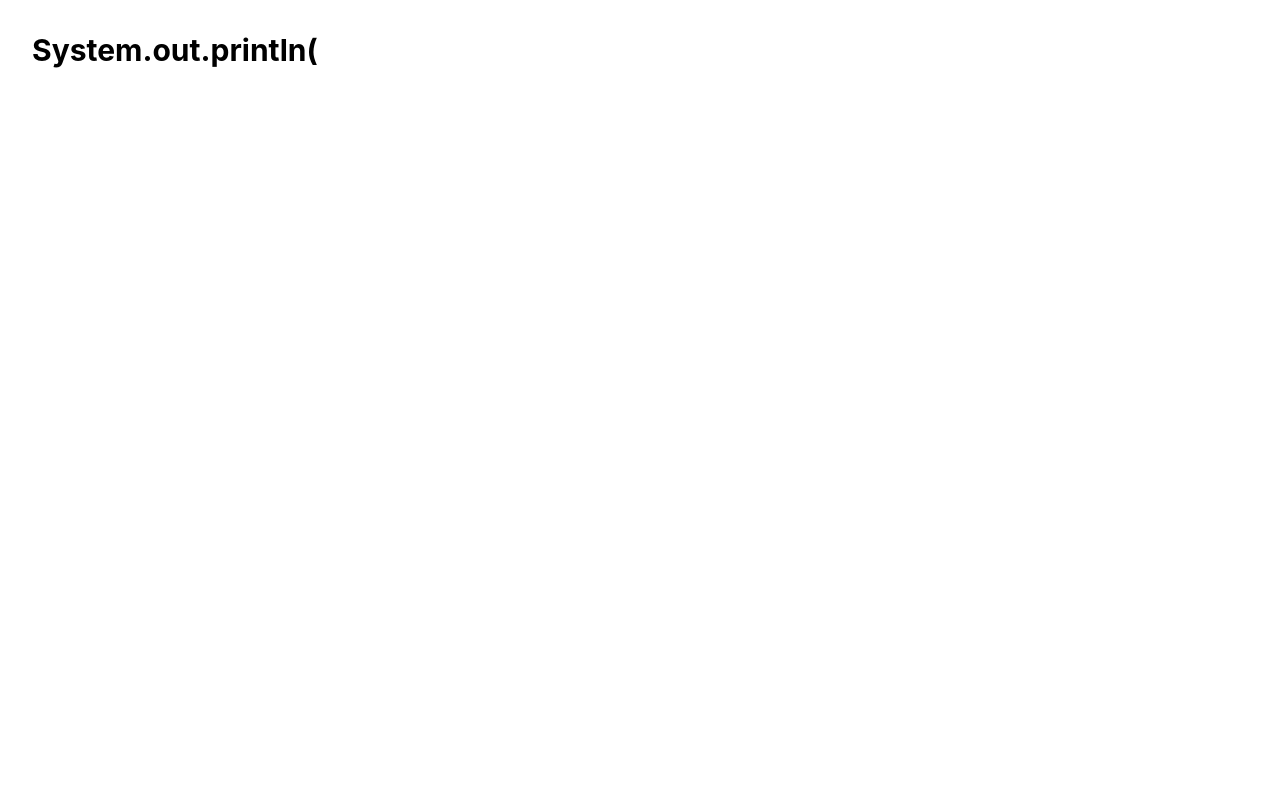
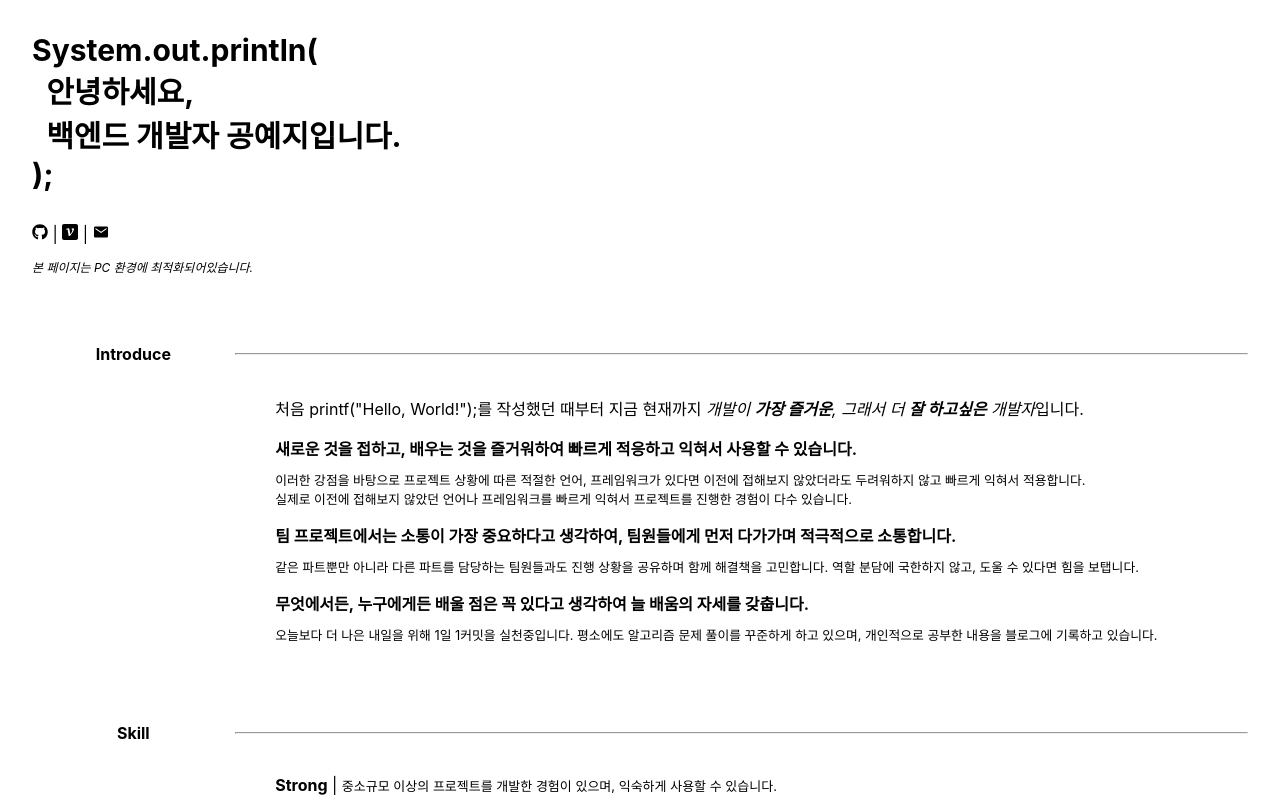
Before and after one commit to YejiGong/yejigong.github.io, a Next.js app: page /Information in a window 1280 px wide. Shown: the top 800 px of the page. Built offline with nearby package versions, Linux system fonts and the light colour scheme.

Commit message:
🔨Fix : 초기 화면 표시와 개발 서버 설정 수정

```diff
--- a/next.config.js
+++ b/next.config.js
@@ -1,10 +1,13 @@
 /** @type {import('next').NextConfig} */
 const nextConfig = {
   reactStrictMode: true,
-  output:'export',
   images: {
     unoptimized: true,
   },
 }
 
+if (process.env.NODE_ENV === 'production') {
+  nextConfig.output = 'export'
+}
+
 module.exports = nextConfig
--- a/pages/Information.js
+++ b/pages/Information.js
@@ -9,9 +9,9 @@ import { IoDocumentText,IoLogoGooglePlaystore } from "react-icons/io5";
 
 const Information = () => {
     const text = ['System.out.println(','&nbsp;&nbsp;안녕하세요,', '&nbsp;&nbsp;백엔드 개발자 공예지입니다.',');'];
-    const [texts, setTexts] = useState([]);
-    const [informationVisible, setInformationVisible] = useState(false);
-    const idxRef = useRef(0);
+    const [texts, setTexts] = useState(text);
+    const [informationVisible, setInformationVisible] = useState(true);
+    const idxRef = useRef(text.length);
     const currentWindowY = useRef(0);
 
     useEffect(()=>{
```
